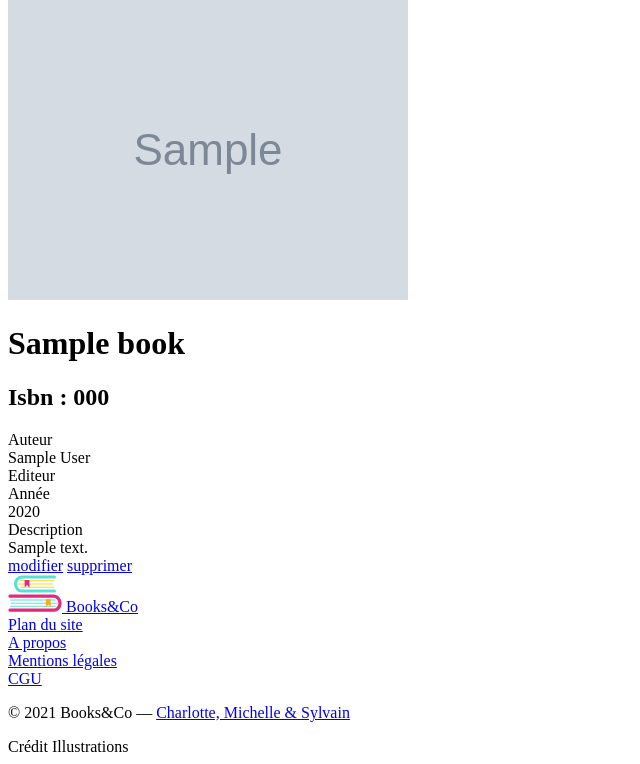
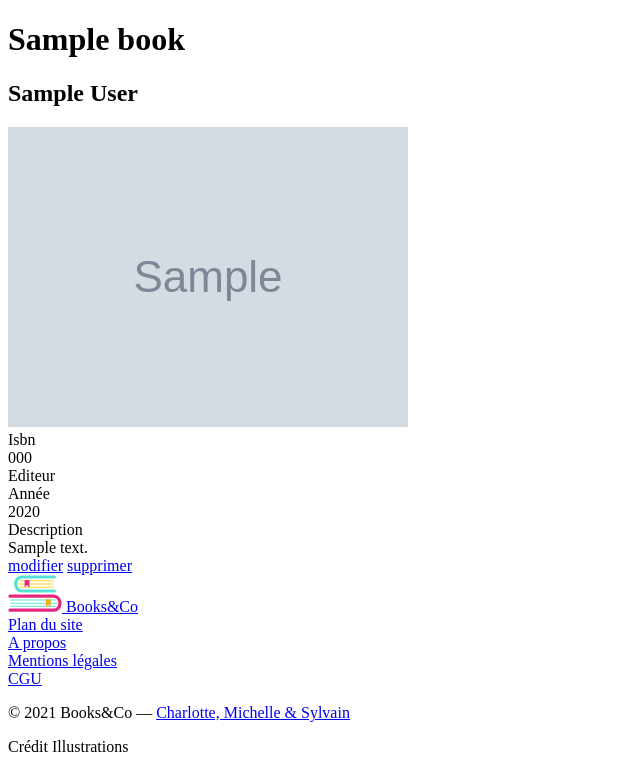
Before and after one commit to lafcha/books-and-co, a Symfony app: template templates/library/book/read.html.twig in a window 1280 px wide. Shown: the part 70-834 px from the top of the page, without its empty margins (0-640 px from the left). Run offline with Twig, Linux system fonts and the light colour scheme; the template is opened without the code that fills it: most values are stand-ins (such as "Sample title", 1, 10 or a date in 2020); grey boxes marked "Sample" are stand-in pictures; some libraries are stand-ins or nearby versions; some web fonts are replaced.

Commit message:
I DID ITTTTTTT

```diff
--- a/templates/library/book/read.html.twig
+++ b/templates/library/book/read.html.twig
@@ -6,31 +6,31 @@
 
 {% block main %}
 
-	<div class="flex margin w-3-5">
+	<div class="flex flex-col items-center">
+		<h1 class="text-4xl text-blue font-cursive mb-2">{{ book.title }}</h1>
+		<h2 class="italic">{{ book.author }}</h2>
+	</div>
+	<div class="flex justify-center">
+	<div class="flex margin w-4/6 mt-10">
 		<img
 		class="object-cover rounded-lg book-cover" src="{{ asset("assets/img/uploads/book_cover/") ~ book.cover }}" alt="bag">
 		{# {{ dump(book) }} #}
 		<div class="md:w-2/3 px-4 rounded-lg">
-			<div class="flex flex-col items-center">
-				<h1 class="text-4xl text-blue font-cursive mb-2">{{ book.title }}</h1>
-				<h2>Isbn :
-					{{ book.isbn }}</h2>
-			</div>
-			<div clas="grid grid-cols-2">
-				<div class="bg-pink">Auteur</div>
-				<div class="bg-blue text-white">{{ book.author }}</div>
-				<div class="">Editeur</div>
-				<div class="">{{ book.editor }}</div>
-				<div class="">Année</div>
-				<div class="">{{ book.year }}</div>
-				<div style="">Description</div>
-				<div class="text-justify">{{ book.description }}</div>
+			<div class="grid grid-cols-4 gap-y-2">
+				<div class="font-semibold">Isbn</div>
+				<div class="col-span-3">{{ book.isbn }}</div>
+				<div class="font-semibold">Editeur</div>
+				<div class="col-span-3">{{ book.editor }}</div>
+				<div class="font-semibold">Année</div>
+				<div class="col-span-3">{{ book.year }}</div>
+				<div class="font-semibold">Description</div>
+				<div class="text-justify col-span-3 tracking-tight">{{ book.description }}</div>
 			</div>
 			<div class="">
 				{% if app.user.slug == app.request.attributes.all['userSlug'] %}
 					<div class="flex items-end justify-end mt-4 top-auto">
-					<a href="{{ path('library_book_edit', {'userSlug': libraryUser.slug, 'slug': book.slug}) }}" class="bg-blue text-white px-4 py-2 rounded hover:underline mr-5">modifier</a>
-					<a href="{{ path('library_book_delete', {'userSlug': libraryUser.slug, 'slug': book.slug}) }}" class="bg-grey text-blue px-2 py-2 rounded-md mr-2">supprimer</a>
+						<a href="{{ path('library_book_edit', {'userSlug': libraryUser.slug, 'slug': book.slug}) }}" class="bg-yellow text-white px-4 py-2 rounded hover:underline mr-5">modifier</a>
+						<a href="{{ path('library_book_delete', {'userSlug': libraryUser.slug, 'slug': book.slug}) }}" class="bg-pink text-white px-2 py-2 rounded-md mr-2">supprimer</a>
 					</div>
 				{% endif %}
 				{% if app.user.slug != app.request.attributes.all['userSlug']  %}
@@ -43,4 +43,5 @@
 			</div>
 		</div>
 	</div>
+	</div>
 </div>{% endblock %}
```
Lines whose indentation alone changed are shown as unchanged.
